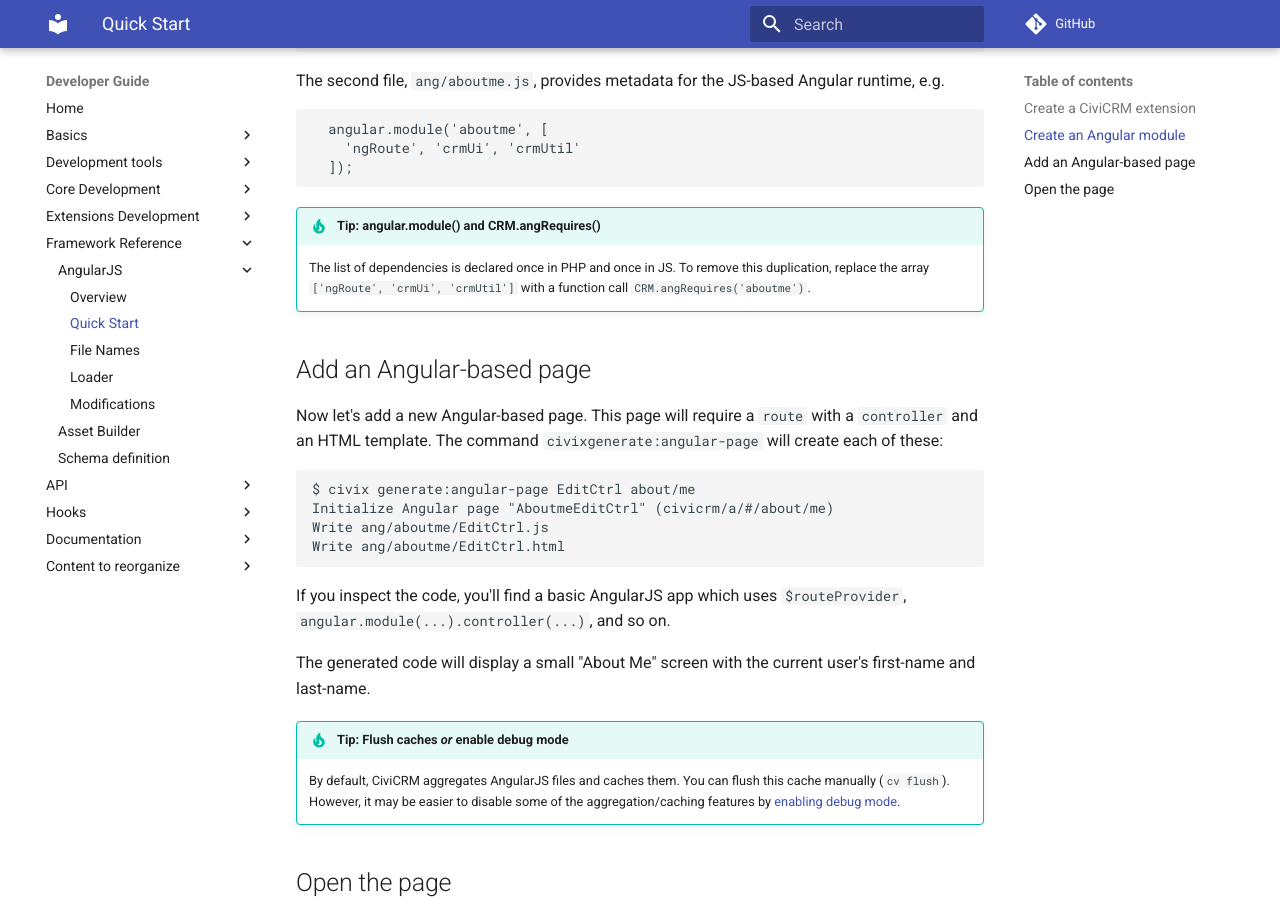
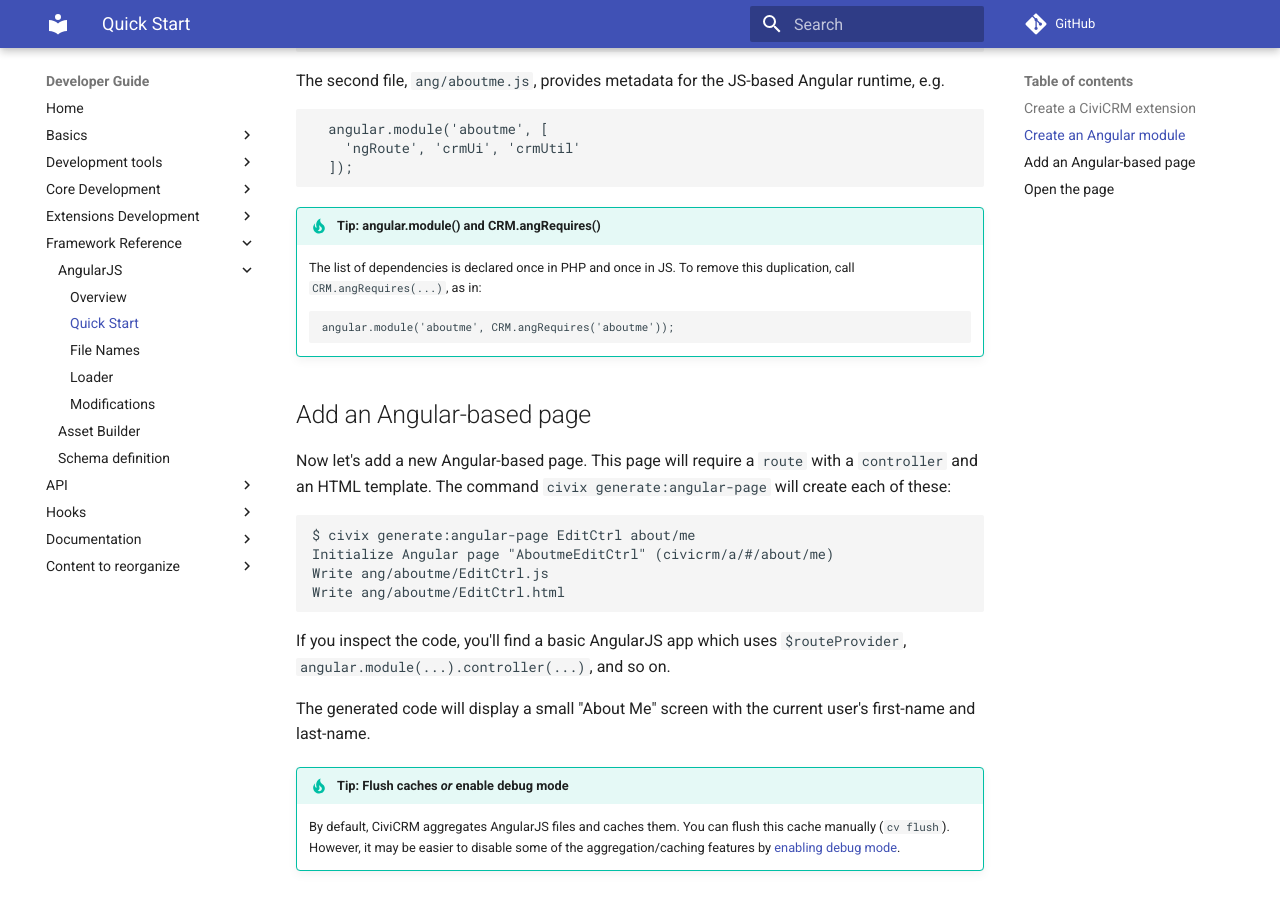
Before and after one commit to civicrm/civicrm-dev-docs, an MkDocs documentation site: the page built from docs/framework/angular/quickstart.md, in a window 1280 px wide and 900 px high, scrolled down 1225 px. Built offline with MkDocs 1.6.1 and Material for MkDocs 9.7.7, drawn with Linux system fonts in a browser that asks for light colours; comment, search, counter and statistics services are not loaded; old or Windows-style settings are respelled for this version of MkDocs.

Commit message:
AngularJS Quick Start - Improve code snippets

````diff
--- a/docs/framework/angular/quickstart.md
+++ b/docs/framework/angular/quickstart.md
@@ -66,15 +66,18 @@
 
 !!! tip "Tip: angular.module() and CRM.angRequires()"
     The list of dependencies is declared once in PHP and once in JS.  To
-    remove this duplication, replace the array `['ngRoute', 'crmUi', 'crmUtil']`
-    with a function call `CRM.angRequires('aboutme')`.
+    remove this duplication, call `CRM.angRequires(...)`, as in:
+
+    ```js
+    angular.module('aboutme', CRM.angRequires('aboutme'));
+    ```
 
 
 ## Add an Angular-based page
 
 Now let's add a new Angular-based page.  This page will require a `route`
-with a `controller` and an HTML template.  The command `civix
-generate:angular-page` will create each of these:
+with a `controller` and an HTML template.  The command
+`civix generate:angular-page` will create each of these:
 
 ```
 $ civix generate:angular-page EditCtrl about/me
````
